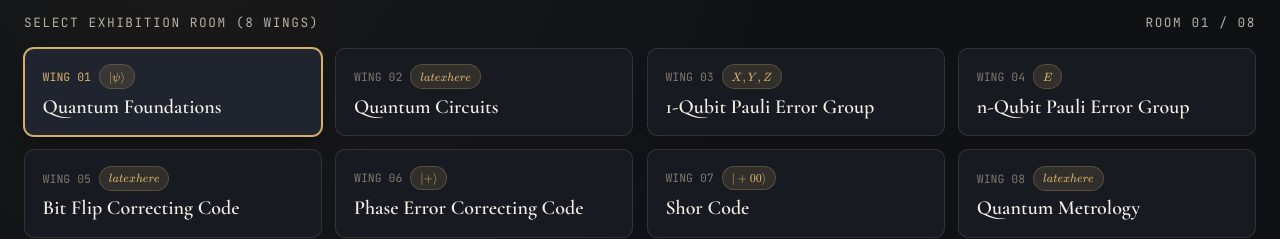
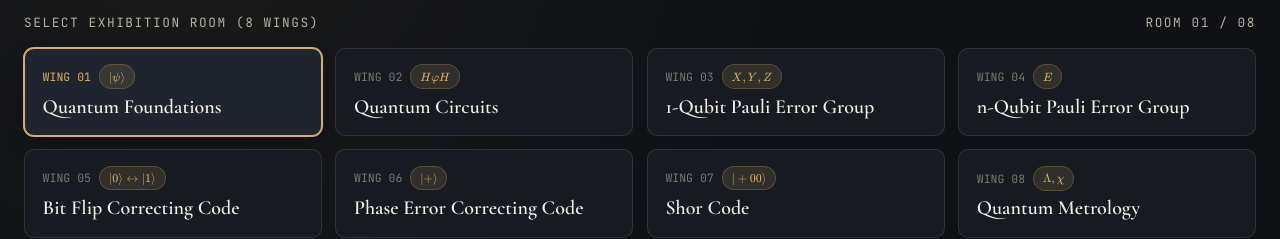
Before and after one commit to abstractalgebraqec/virtual-museum, a plain HTML site: page index.html in a window 1280 px wide. Shown: the part 266-505 px from the top of the page. Drawn offline with nearby package versions, Linux system fonts and the light colour scheme.

Commit message:
Update latex symbols

```diff
--- a/index.html
+++ b/index.html
@@ -416,7 +416,7 @@
       },
       {
         number: "02",
-        symbol: String.raw`$latex here$`,
+        symbol: String.raw`$H \varphi H$`,
         title: "Quantum Circuits",
         url: "https://www.menel.art/app/#visit-shared?token=534a4c5a6d644787ba7e94beeeec212e",
         description:
@@ -440,7 +440,7 @@
       },
       {
         number: "05",
-        symbol: String.raw`$latex here$`,
+        symbol: String.raw`$\ket{0} \leftrightarrow \ket{1}$`,
         title: "Bit Flip Correcting Code",
         url: "https://www.menel.art/app/#visit-shared?token=358f832f48d941649c0b363e2d6cc769",
         description:
@@ -464,7 +464,7 @@
       },
       {
         number: "08",
-        symbol: String.raw`$latex here$`,
+        symbol: String.raw`$\Lambda, \chi$`,
         title: "Quantum Metrology",
         url: "https://www.menel.art/app/#visit-shared?token=35f2a89c94194cd79f99a2a8acba10f2",
         description:
```
